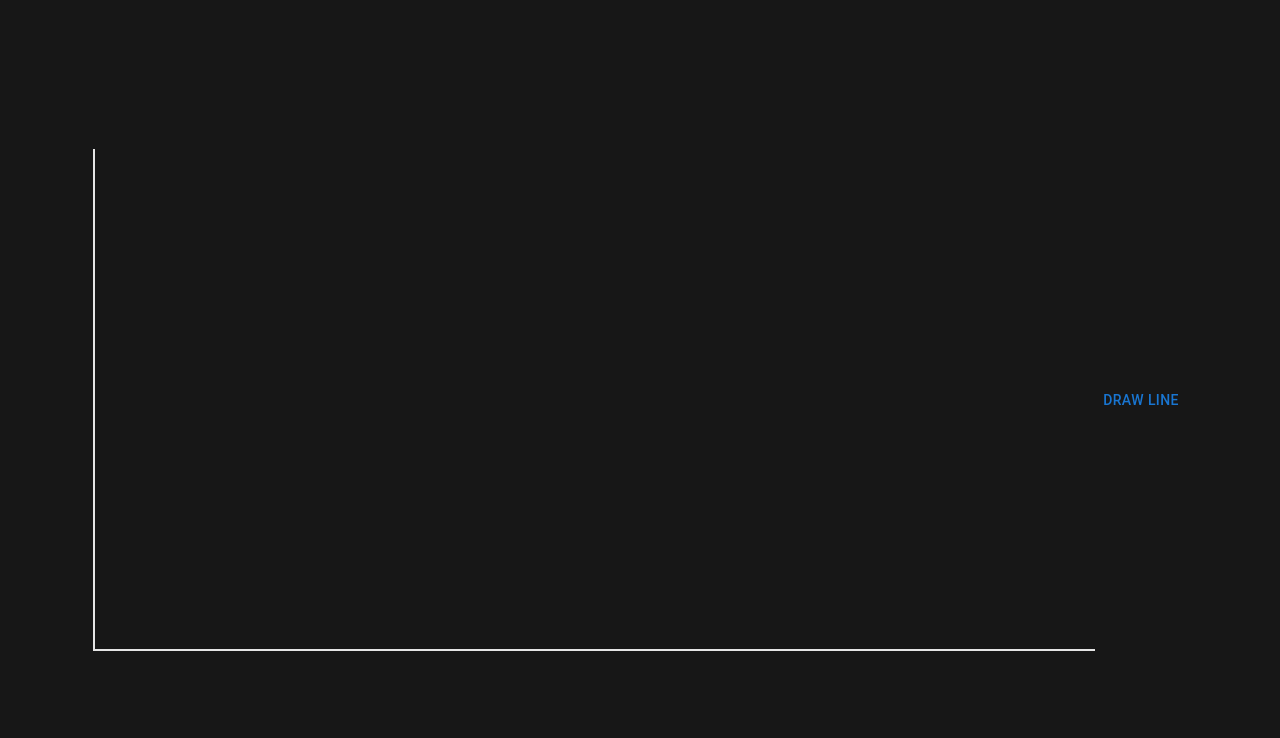
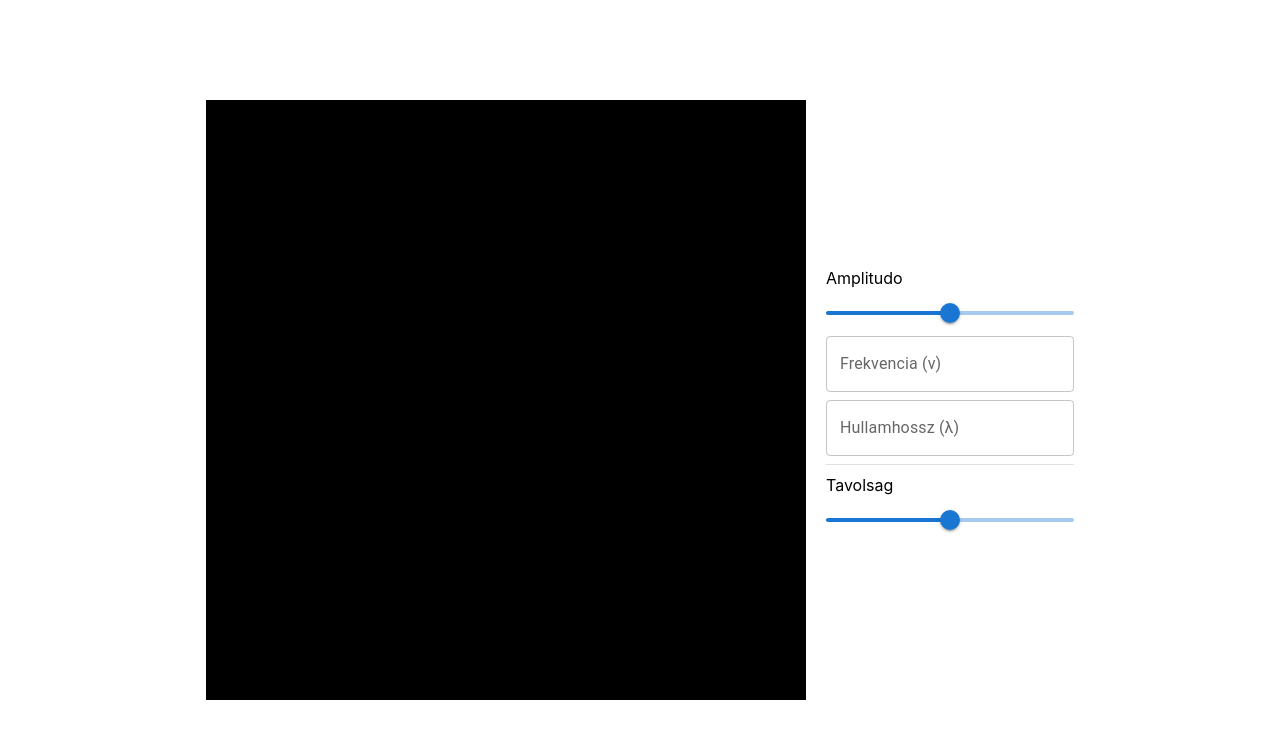
Before and after one commit to p3nc1l/wave-simulation, a React (Vite) app: page / in a window 1280 px wide. Shown: the top 738 px of the page. Built offline with nearby package versions, Linux system fonts and the light colour scheme.

Commit message:
ket hullam hozzaadva

```diff
--- a/src/App.tsx
+++ b/src/App.tsx
@@ -1,23 +1,100 @@
-import KoordinataRendszer from "./components/koordinatarendszer";
-import Button from "@mui/material/Button";
+import TextField from "@mui/material/TextField";
+import Slider from "@mui/material/Slider";
+import Divider from "@mui/material/Divider";
+import { Hullam, magassag2 } from "./scripts/hullamok.ts";
+import { useState, useRef } from "react";
+
+const canvasWidth = 100;
+const canvasHeight = canvasWidth;
+const ppm = canvasWidth; //pixel per meter
 
 function App() {
-    function drawLine() {
-        const canvas = document.getElementById("szimulacio") as HTMLCanvasElement;
-        const ctx = canvas.getContext("2d");
+    const [amplitudo, setAmplitudo] = useState(0.5);
+    const [frekvencia, setFrekvencia] = useState(0);
+    const [hullamhossz, setHullamhossz] = useState(0);
+    const [tavolsag, setTavolsag] = useState(50);
+    const canvasRef = useRef(null);
 
-        ctx.beginPath();
-        ctx.moveTo(0, 250);
-        ctx.lineTo(200, 250);
-        ctx.strokeStyle = "red-100";
+    let start: number;
+    let hullam1: Hullam;
+    let hullam2: Hullam;
+    const loopRef = useRef(0);
 
-        ctx.stroke();
+    function Render() {
+        const frameStart = Date.now();
+        for (let i = 0; i < canvasWidth; i++) {
+            for (let j = 0; j < canvasHeight; j++) {
+                const tavolsag1 = Math.sqrt((i - hullam1.forras.get("x")) ** 2 + (j - hullam1.forras.get("y")) ** 2) / ppm;
+                const tavolsag2 = Math.sqrt((i - hullam2.forras.get("x")) ** 2 + (j - hullam2.forras.get("y")) ** 2) / ppm;
+                const canvas = canvasRef.current;
+                if (canvas != null) {
+                    const ctx = canvas.getContext("2d");
+                    const y = magassag2(hullam1, hullam2, tavolsag1, tavolsag2, (frameStart - start) / 1000);
+                    let color;
+                    if (y == null) color = 0;
+                    else color = (y / 2 + amplitudo) / 2 * 255;
+                    ctx.fillStyle = `rgb(${color}, 0, 0)`;
+                    ctx.fillRect(i, j, 1, 1);
+                }
+            }
+        }
+    }
+
+    function valtozas() {
+        if (!(frekvencia == 0 || hullamhossz == 0)) {
+            hullam1 = new Hullam(amplitudo, frekvencia, hullamhossz, canvasWidth / 2 + tavolsag / 2, canvasHeight / 2);
+            hullam2 = new Hullam(amplitudo, frekvencia, hullamhossz, canvasWidth / 2 - tavolsag / 2, canvasHeight / 2);
+            start = Date.now();
+            clearInterval(loopRef.current);
+            loopRef.current = setInterval(Render, 16);
+        }
     }
 
     return (
-        <div className={"flex w-screen h-screen justify-center items-center bg-neutral-900"}>
-            <KoordinataRendszer />
-            <Button onClick={drawLine}>Draw Line</Button>
+        <div className="flex items-center justify-center w-screen h-screen">
+            <div className={"flex items-center justify-center gap-5"}>
+                <canvas ref={canvasRef} className={"bg-black my-5 w-150"} id="szimulacio" width={canvasWidth} height={canvasHeight}></canvas>
+                <div className={"flex gap-2 flex-col"}>
+                    <span className={"text-black"}>Amplitudo</span>
+                    <Slider
+                        onChange={(e) => {
+                            setAmplitudo(e.target.value);
+                            valtozas()
+                        }}
+                        value={amplitudo}
+                        min={0}
+                        max={1}
+                        step={0.1}
+                    />
+                    <TextField
+                        label={"Frekvencia (ν)"}
+                        onChange={(e) => {
+                            setFrekvencia(parseFloat(e.target.value));
+                            valtozas()
+                        }}
+                    />
+                    <TextField
+                        label={"Hullamhossz (λ)"}
+                        onChange={(e) => {
+                            setHullamhossz(parseFloat(e.target.value));
+                            valtozas()
+                        }}
+                    />
+                    <Divider />
+                    <span className={"text-black"}>Tavolsag</span>
+                    <Slider
+                        onChange={(e) => {
+                            setTavolsag(e.target.value);
+                            valtozas()
+                        }}
+                        value={tavolsag}
+                        min={0}
+                        max={100}
+                        step={10}
+                    />
+                </div>
+            </div>
+
         </div>
     )
 }
--- a/src/components/koordinatarendszer.tsx
+++ /dev/null
@@ -1,4 +0,0 @@
-export default function KoordinataRendszer() {
-    return (<canvas className={"border-l-2 border-b-2 border-neutral-200"} id={"szimulacio"} width={1000}
-                    height={500}></canvas>);
-}
--- a/src/index.css
+++ b/src/index.css
@@ -7,7 +7,7 @@
 
   color-scheme: light dark;
   color: rgba(255, 255, 255, 0.87);
-  background-color: #242424;
+  background-color: #fafafa;
 
   font-synthesis: none;
   text-rendering: optimizeLegibility;
--- /dev/null
+++ b/src/scripts/hullamok.ts
@@ -0,0 +1,24 @@
+export class Hullam {
+    public amplitudo: number;
+    public frekvencia: number;
+    public hullamhossz: number;
+    public forras;
+
+    public constructor(amplitudo: number, frekvencia: number, hullamhossz: number, x: number, y: number) {
+        this.amplitudo = amplitudo;
+        this.frekvencia = frekvencia;
+        this.hullamhossz = hullamhossz;
+        this.forras = new Map([["x", x], ["y", y]]);
+    }
+
+    public magassag(elmozdulas: number, ido: number) {
+        if ((2 * Math.PI / this.hullamhossz * elmozdulas) - (2 * Math.PI * this.frekvencia * ido) > -1 * Math.PI) return null;
+        return (this.amplitudo * Math.cos((2 * Math.PI / this.hullamhossz * elmozdulas) - (2 * Math.PI * this.frekvencia * ido)));
+    }
+}
+
+export function magassag2(hullam1: Hullam, hullam2: Hullam, elmozdulas1: number, elmozdulas2: number, ido: number) {
+    if ((2 * Math.PI / hullam1.hullamhossz * elmozdulas1) - (2 * Math.PI * hullam1.frekvencia * ido) > -1 * Math.PI) return hullam2.magassag(elmozdulas2, ido);
+    else if ((2 * Math.PI / hullam2.hullamhossz * elmozdulas2) - (2 * Math.PI * hullam2.frekvencia * ido) > -1 * Math.PI) return hullam1.magassag(elmozdulas1, ido);
+    return (hullam1.amplitudo + hullam2.amplitudo) * (Math.cos((2 * Math.PI / hullam1.hullamhossz * elmozdulas1) - (2 * Math.PI * hullam1.frekvencia * ido)) + Math.cos((2 * Math.PI / hullam2.hullamhossz * elmozdulas2) - (2 * Math.PI * hullam2.frekvencia * ido)));
+}
```
